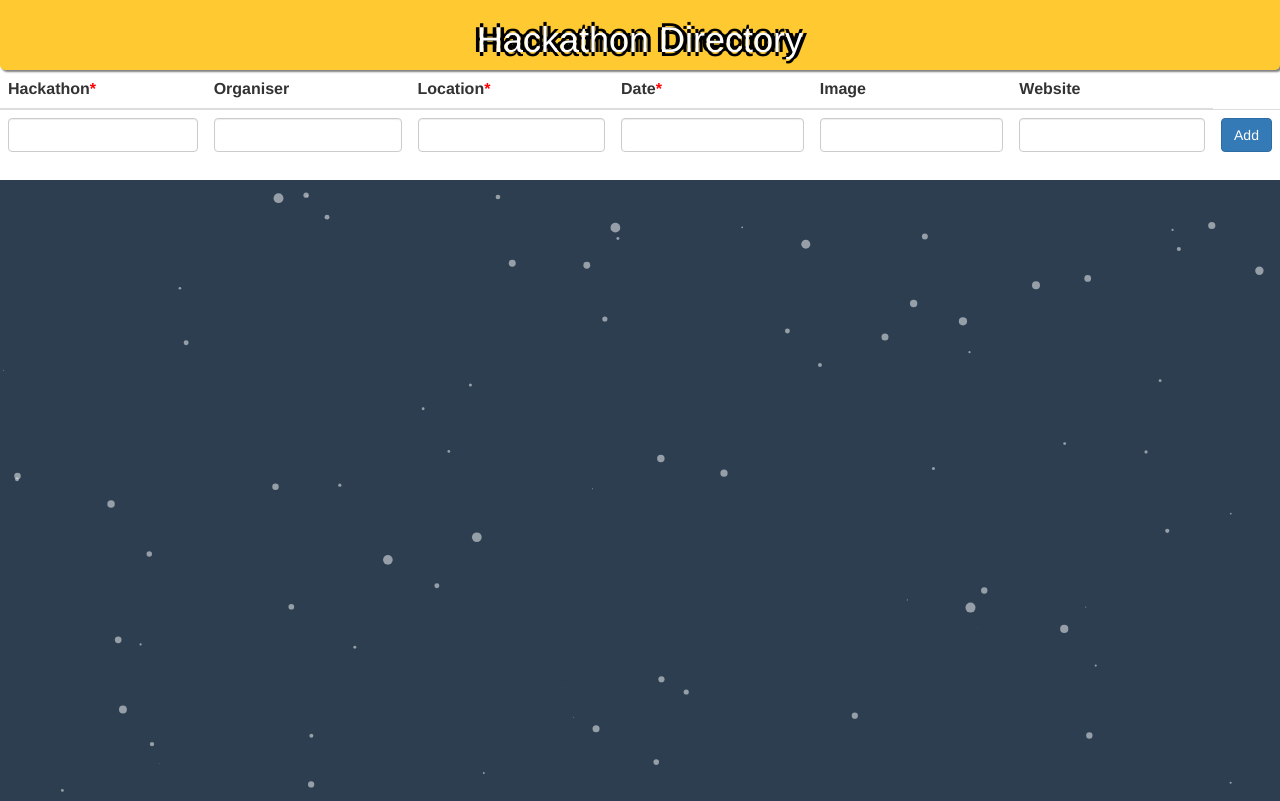
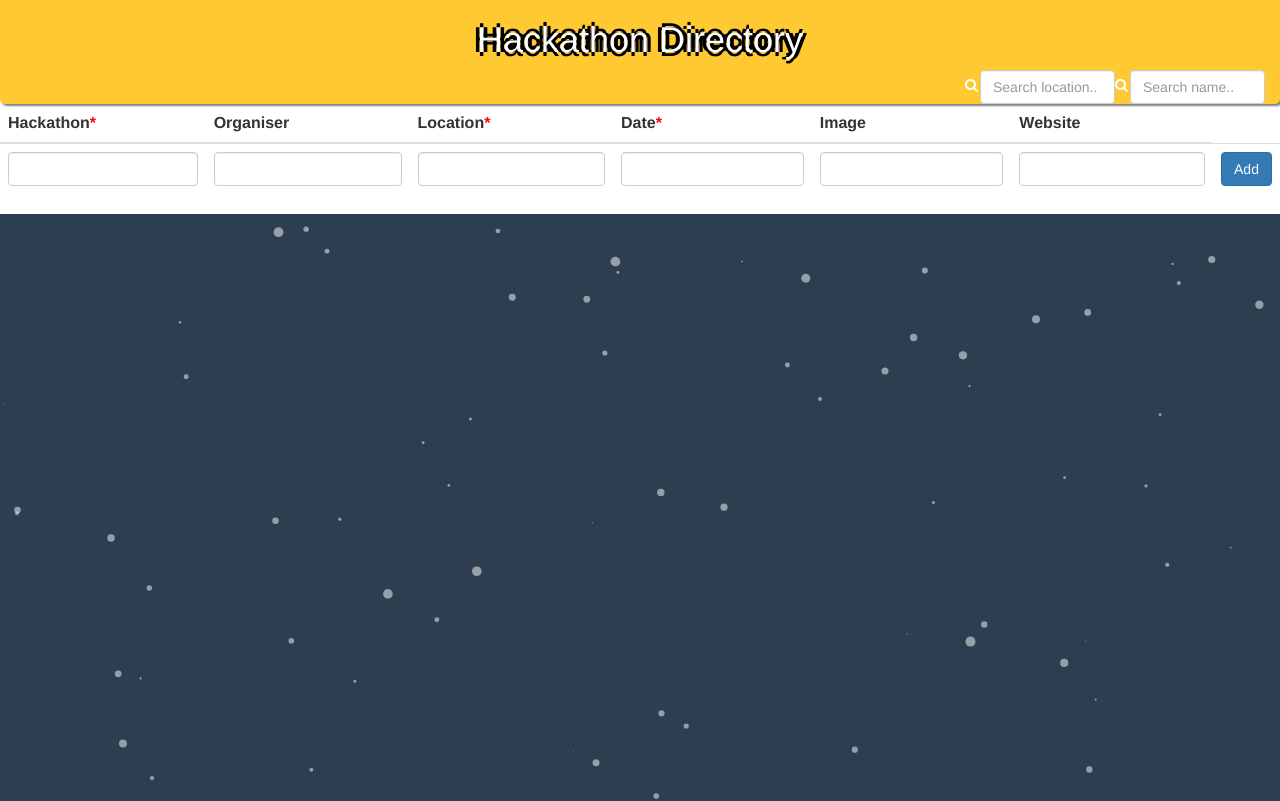
Before and after one commit to Avinodh/Go-Backbone-List-App, a plain HTML site: page index.html in a window 1280 px wide. Shown: the top 801 px of the page. Drawn offline with nearby package versions, Linux system fonts and the light colour scheme; no server answers.

Commit message:
added search

```diff
--- a/index.html
+++ b/index.html
@@ -13,6 +13,7 @@
 
 		<div class="container nav-title">
 			<h1> Hackathon Directory </h1>
+			<div class="search-bar">
 			<div id="search-name" class="search">
 				<i class="fa fa-search"></i><input placeholder="Search name.." class="form-control search-query" onkeyup="getListByName();">
 			</div>
@@ -20,6 +21,7 @@
 			<div id="search-location" class="search">
 				<i class="fa fa-search"></i><input placeholder="Search location.." class="form-control search-query" onkeyup="getListByLocation();">
 			</div>
+		</div>
 		</div>
 
 		<table class="table">
--- a/main.css
+++ b/main.css
@@ -30,13 +30,22 @@
 
 .search{
   	width: 150px;
-  	margin-left: auto;
-  	margin-right: auto;
-  	display: inline-block;
-  	position: relative;
+  	/*margin-left: auto;
+  	margin-right: auto;*/
+
+
   	float: right;
-  	margin-top:-50px;
-	margin-right:40px;
+	/*margin-right:40px;*/
+}
+
+#search-name{
+	display: inline-block;
+	position: relative;
+}
+
+#search-location{
+	display: inline-block;
+	position: relative;
 }
 
 .event-image{
```
